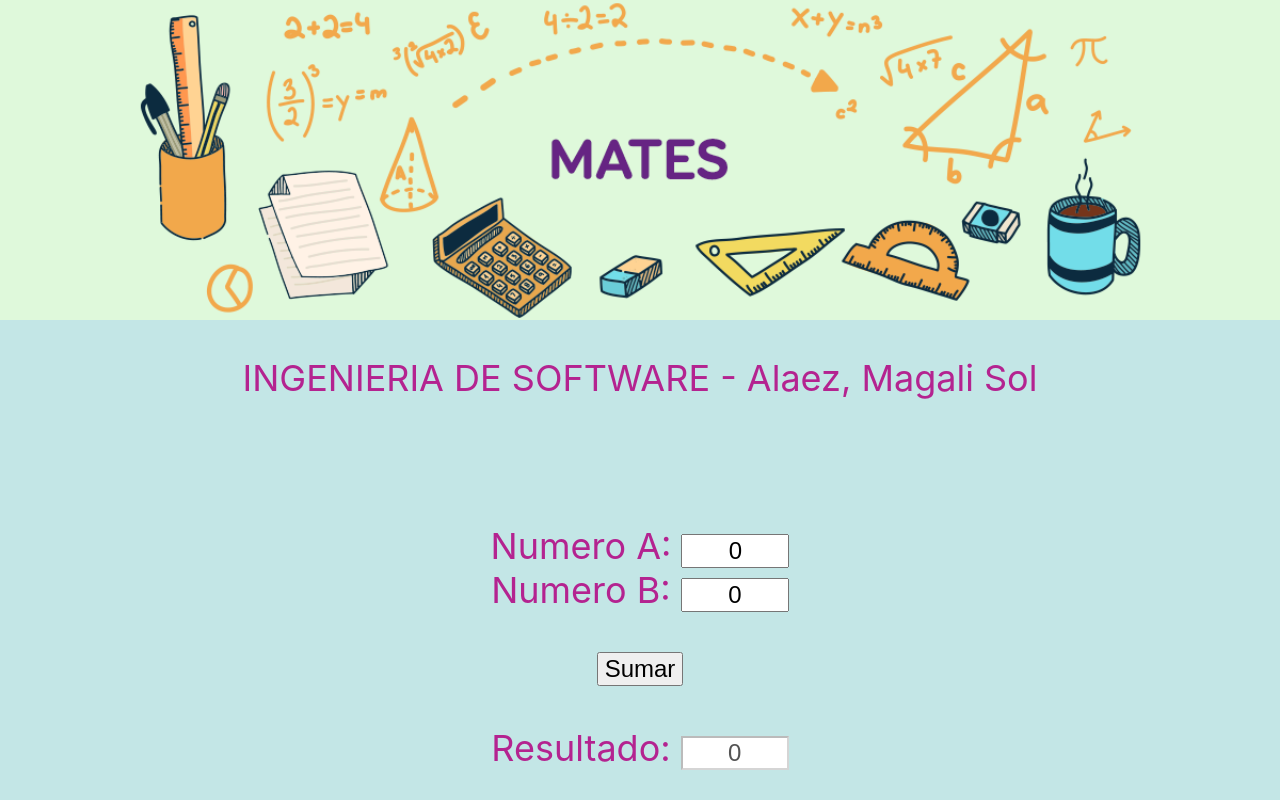
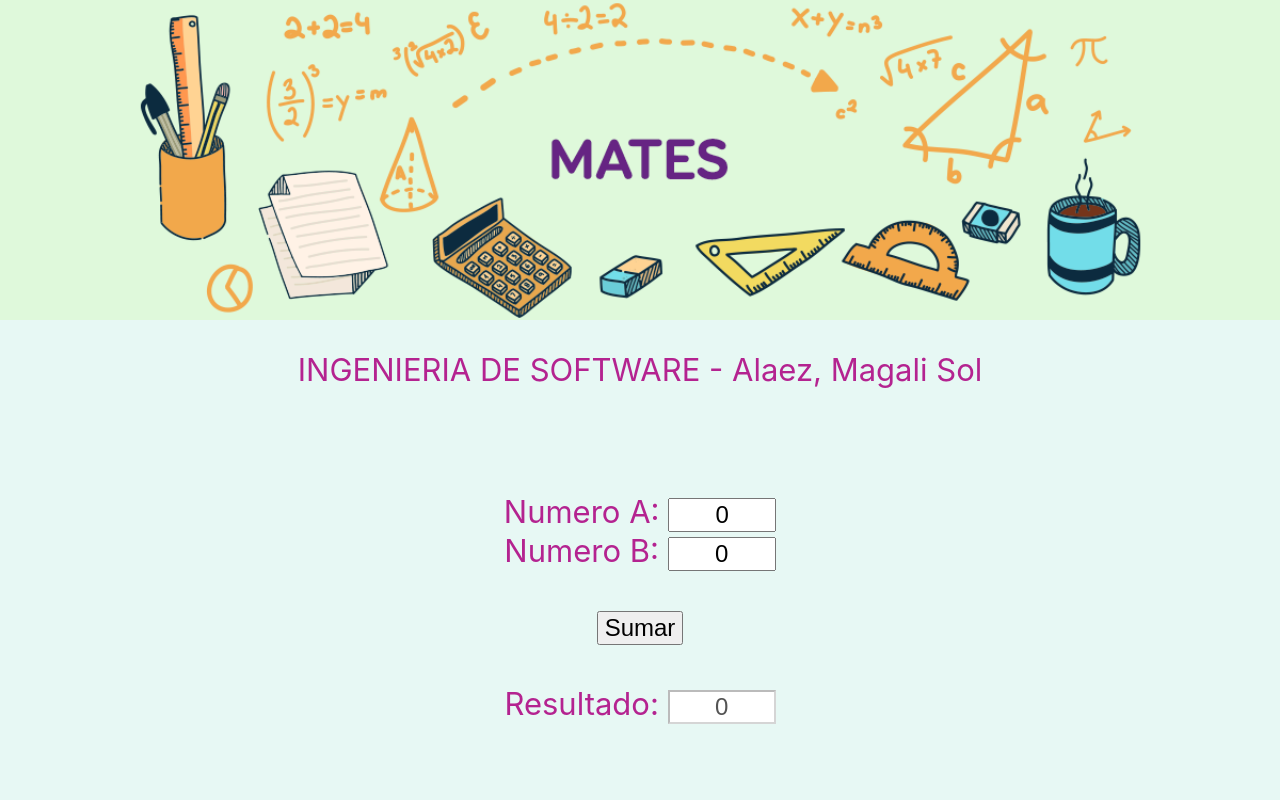
Before and after one commit to MagaAlaez/Calculadora, a React (Create React App) app: page / in a window 1280 px wide. Built offline with nearby package versions, Linux system fonts and the light colour scheme.

Commit message:
mas detalles

```diff
--- a/src/App.css
+++ b/src/App.css
@@ -10,13 +10,13 @@
 
 
 .App-header {
-  background-color: #c3e6e6;
+  background-color: #E7F8F4;
   min-height: 100vh;
   display: flex;
   flex-direction: column;
   align-items: stretch;
   justify-content: stretch;
-  font-size: calc(20px + 2vmin);
+  font-size: calc(15px + 2vmin);
   color: rgb(180, 35, 144);
 }
 
```
